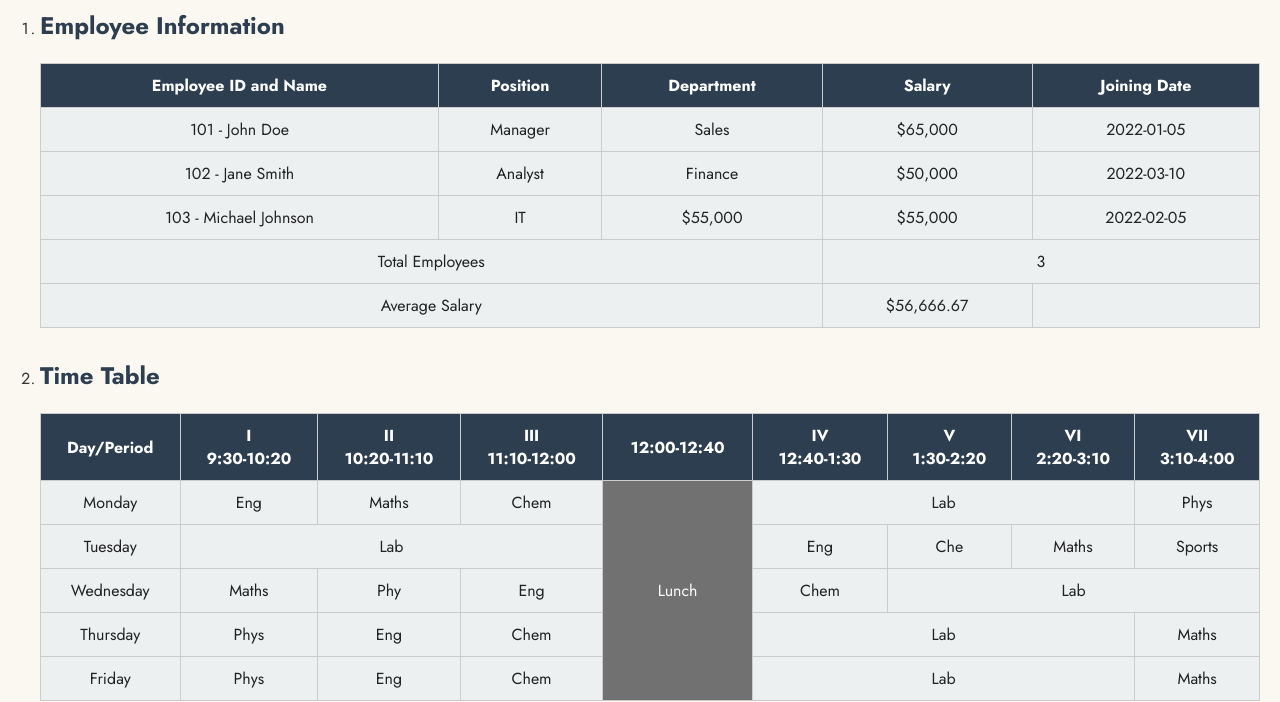
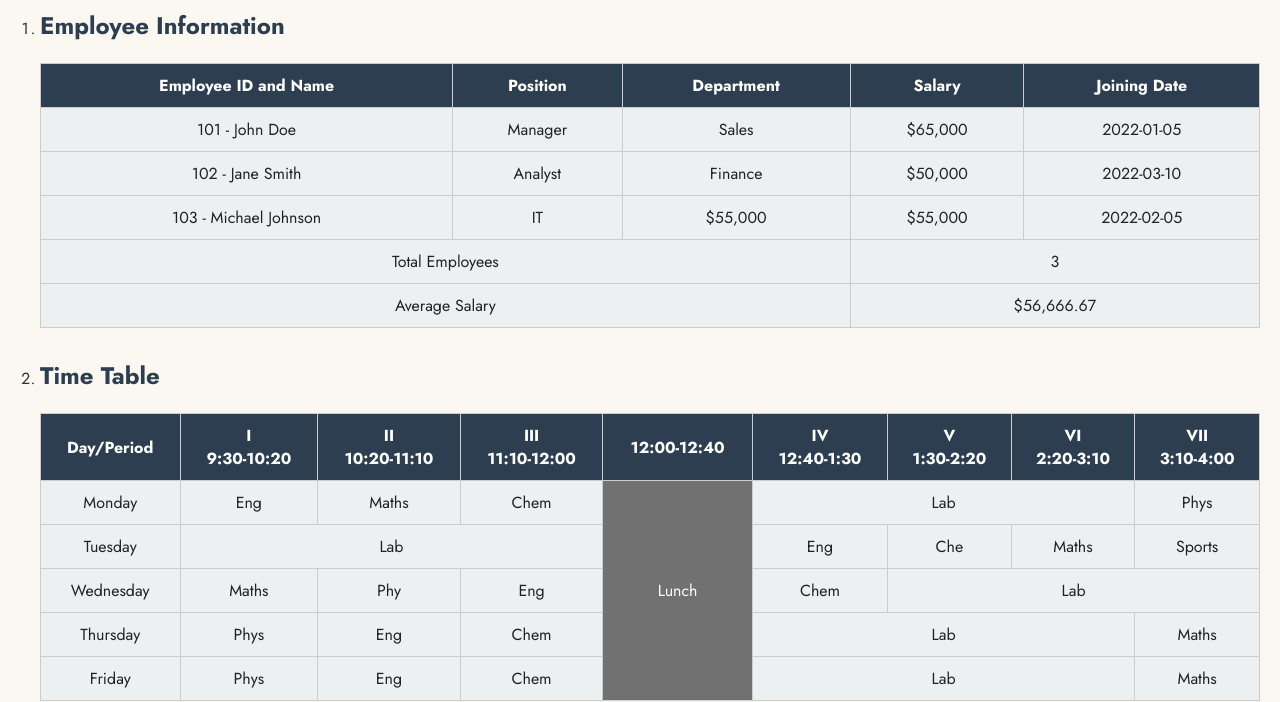
Before and after one commit to Arham7432/2nd_assignment-styled, a plain HTML site: page tables_styled/index.html in a window 1280 px wide. Shown: the part 109-811 px from the top of the page. Drawn offline with Linux system fonts and the light colour scheme.

Commit message:
some little big fixes🤏

```diff
--- a/tables_styled/index.html
+++ b/tables_styled/index.html
@@ -49,8 +49,7 @@
                 </tr>
                 <tr class="highlight">
                     <td colspan="4">Average Salary</td>
-                    <td>$56,666.67</td>
-                    <td></td>
+                    <td colspan="2">$56,666.67</td>
                 </tr>
             </table>
         </li>
```
